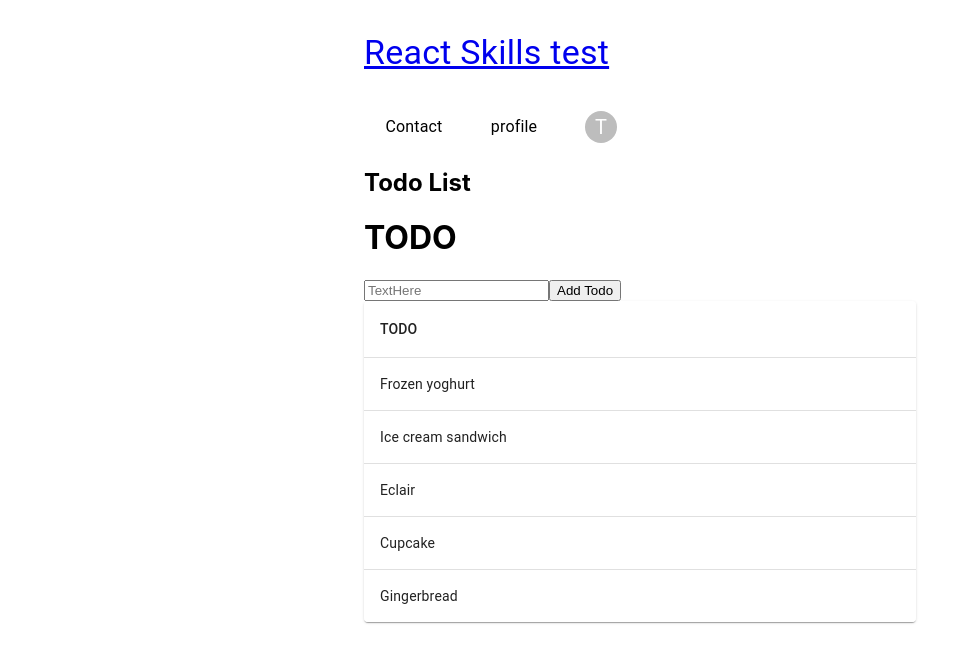
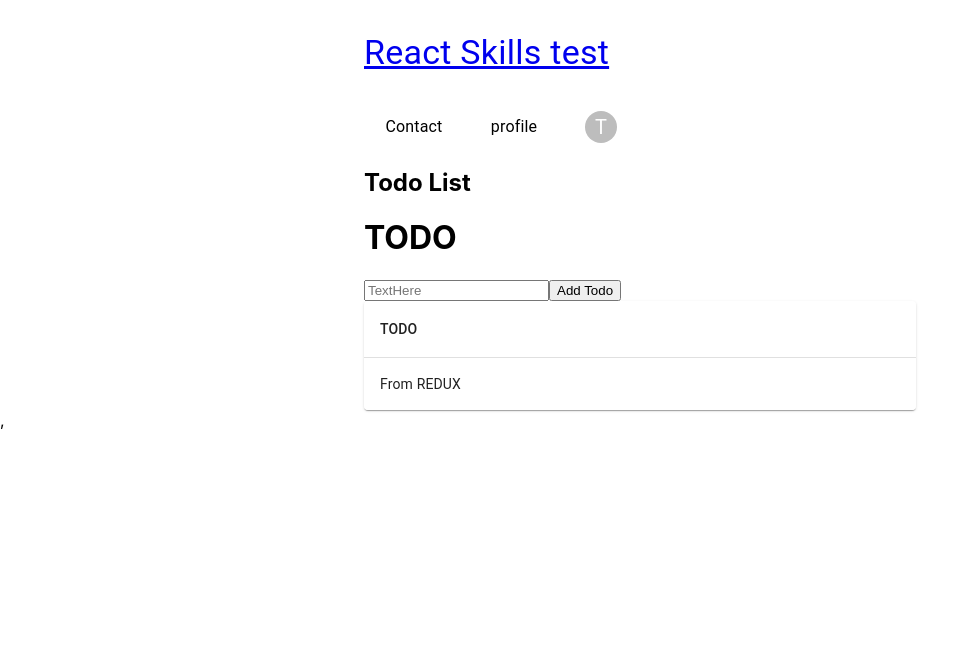
Before and after one commit to quakebob69/LTK_assessment1, a React (Create React App) app: page /todo in a window 1280 px wide. Shown: the top 662 px of the page, without its empty margins (0-979 px from the left). Built offline with nearby package versions, Linux system fonts and the light colour scheme.

Commit message:
setup redux and wired it to the rows array of the table

```diff
--- a/package.json
+++ b/package.json
@@ -7,12 +7,14 @@
     "@emotion/styled": "^11.11.0",
     "@mui/icons-material": "^5.14.11",
     "@mui/material": "^5.14.11",
+    "@reduxjs/toolkit": "^1.9.6",
     "@testing-library/jest-dom": "^5.16.5",
     "@testing-library/react": "^13.3.0",
     "@testing-library/user-event": "^13.5.0",
     "formik": "^2.4.5",
     "react": "^18.2.0",
     "react-dom": "^18.2.0",
+    "react-redux": "^8.1.3",
     "react-router-dom": "^6.16.0",
     "react-scripts": "5.0.1",
     "web-vitals": "^2.1.4"
--- a/src/components/BasicTable.js
+++ b/src/components/BasicTable.js
@@ -1,4 +1,5 @@
 import * as React from 'react';
+import { useSelector, useDispatch } from 'react-redux'
 import Table from '@mui/material/Table';
 import TableBody from '@mui/material/TableBody';
 import TableCell from '@mui/material/TableCell';
@@ -7,19 +8,10 @@ import TableHead from '@mui/material/TableHead';
 import TableRow from '@mui/material/TableRow';
 import Paper from '@mui/material/Paper';
 
-function createData(todo) {
-  return { todo };
-}
+export default function BasicTable() {
+  const rows = useSelector(state => state.tableData.rows);
+  const dispatch = useDispatch();
 
-const rows = [
-  createData('Frozen yoghurt'),
-  createData('Ice cream sandwich'),
-  createData('Eclair'),
-  createData('Cupcake'),
-  createData('Gingerbread'),
-];
-
-export default function BasicTable() {
   return (
     <TableContainer component={Paper}>
       <Table sx={{ minWidth: 650 }} aria-label="simple table">
--- a/src/index.js
+++ b/src/index.js
@@ -1,5 +1,7 @@
 import React from 'react';
 import ReactDOM from 'react-dom/client';
+import { store } from './redux/store'
+import { Provider } from 'react-redux'
 import './index.css';
 import App from './App';
 import reportWebVitals from './reportWebVitals';
@@ -7,7 +9,9 @@ import reportWebVitals from './reportWebVitals';
 const root = ReactDOM.createRoot(document.getElementById('root'));
 root.render(
   <React.StrictMode>
-    <App />
+    <Provider store={store}>
+      <App />
+    </Provider>,
   </React.StrictMode>
 );
 
--- /dev/null
+++ b/src/redux/store.js
@@ -0,0 +1,8 @@
+import { configureStore } from '@reduxjs/toolkit'
+import tableReducer from './tableSlice'
+
+export const store = configureStore({
+  reducer: {
+    tableData: tableReducer
+  }
+})
--- /dev/null
+++ b/src/redux/tableSlice.js
@@ -0,0 +1,28 @@
+import { createSlice } from '@reduxjs/toolkit'
+
+function createData(todo) {
+  return { todo };
+}
+
+const rowz = [
+  createData('From REDUX'),
+];
+
+export const tableSlice = createSlice({
+  name: 'tableData',
+  initialState: {
+    rows: rowz
+  },
+  reducers: {
+    addRow: state => {
+      //state.value += 1
+    },
+    deleteRow: (state, action) => {
+      //state.value += action.payload
+    },
+  },
+})
+
+export const { addRow, deleteRow } = tableSlice.actions
+
+export default tableSlice.reducer
```
Also changed, not shown: 1 other file (tests, documents, lock files or other folders).
